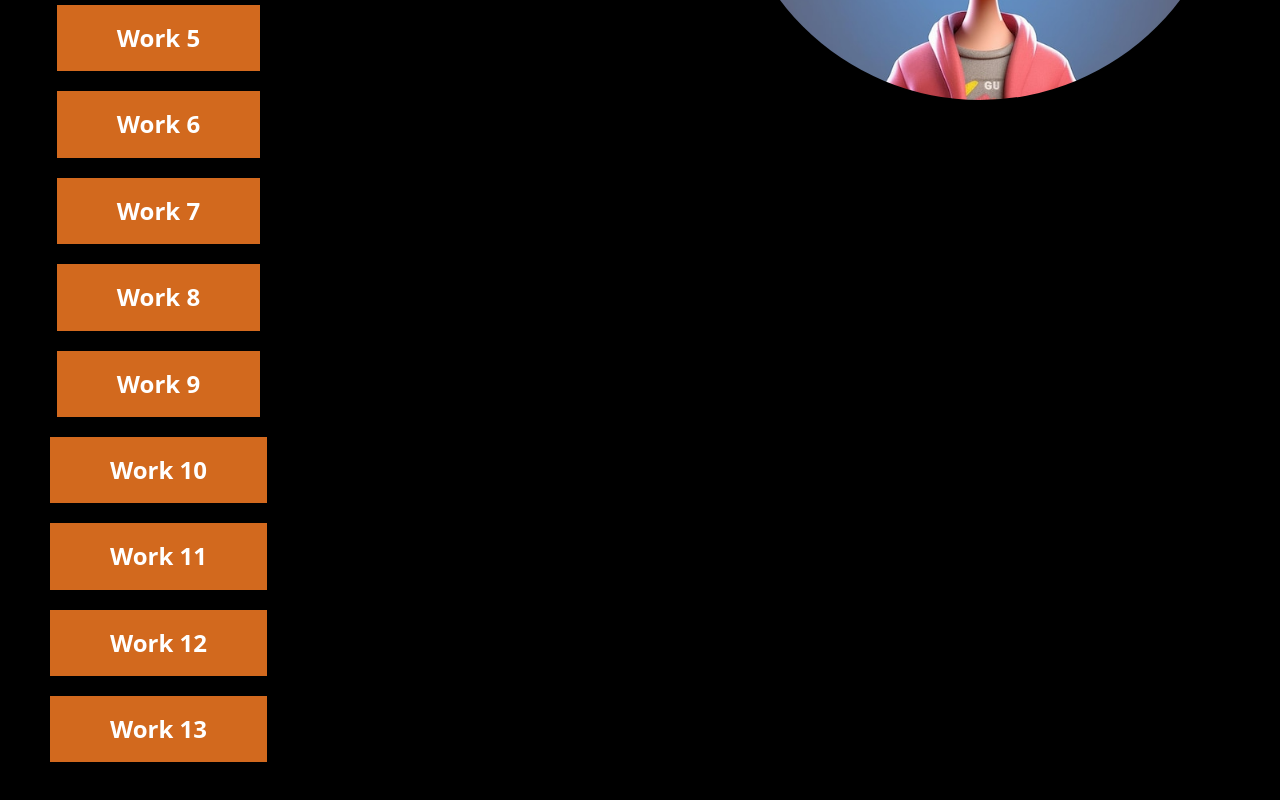
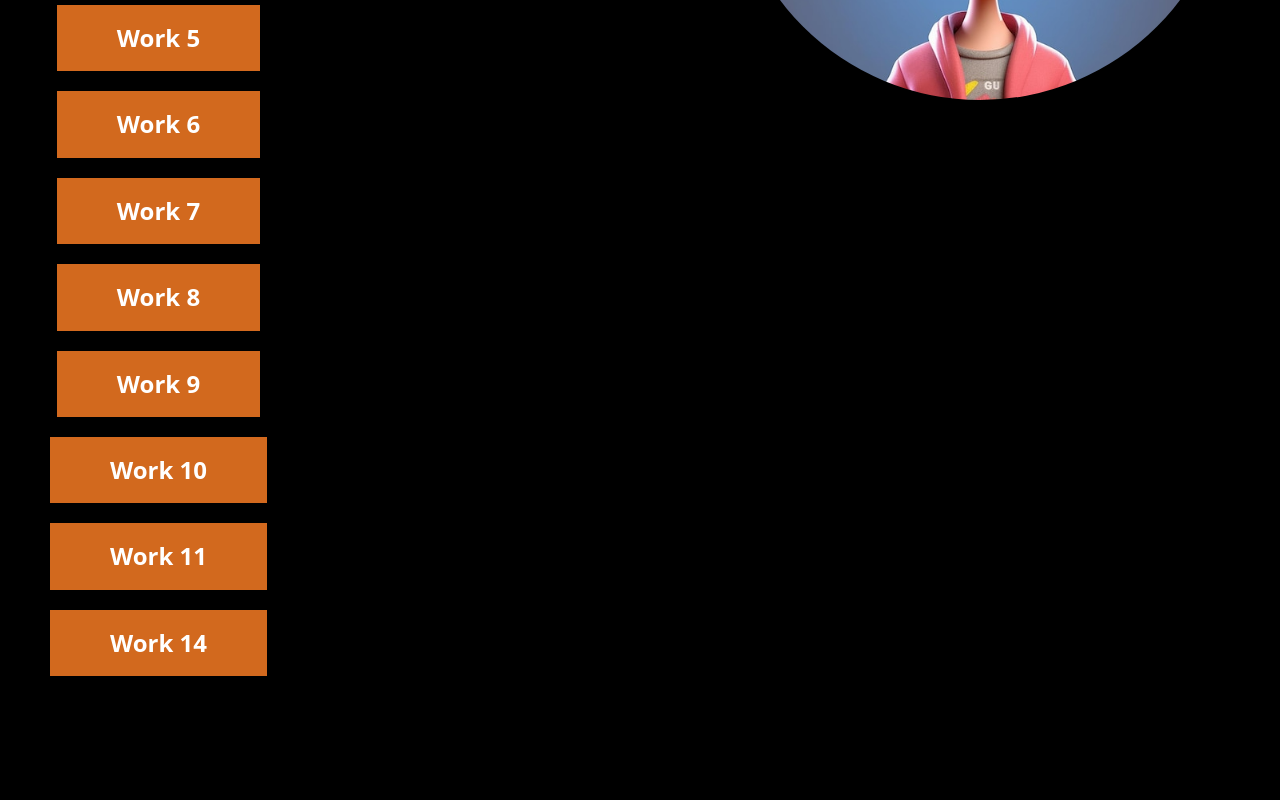
Before and after one commit to IT95Academy/portfolio_amirkhon_01, a plain HTML site: page index.html in a window 1280 px wide. Shown: the part 603-1403 px from the top of the page. After the commit the page ends 1329 px from the top, so only its background shows below. Drawn offline with Linux system fonts and the light colour scheme.

Commit message:
Update index.html

```diff
--- a/index.html
+++ b/index.html
@@ -10,7 +10,7 @@
     <h1>Гайратов Амирхон</h1>
 
     <div class="wrapper">
-      <div class="box">
+            <div class="box">
         <h2>Work</h2>
         <a
           target="_blank"
@@ -82,17 +82,17 @@
         <!-- <a target="_blank" class="btn" href="https://it95academy.github.io/WD/"
           >Work 12</a
         > -->
-        <a
+        <!-- <a
           target="_blank"
           class="btn"
           href="https://it95academy.github.io/Cyberpunk/"
-          >Work 12</a
-        >
+          >Work 13</a
+        > -->
         <a
           target="_blank"
           class="btn"
           href="https://it95academy.github.io/Simple_Calculator/"
-          >Work 13</a
+          >Work 14</a
         >
         <!-- <a
           target="_blank"
@@ -118,6 +118,12 @@
           href="https://it95academy.github.io/Guess-The-Number/"
           >Work 18</a
         > -->
+        <!-- <a
+          target="_blank"
+          class="btn"
+          href="https://it95academy.github.io/Contact_Book/"
+          >Work 19</a
+        > -->
       </div>
 
       <div class="box">
```
